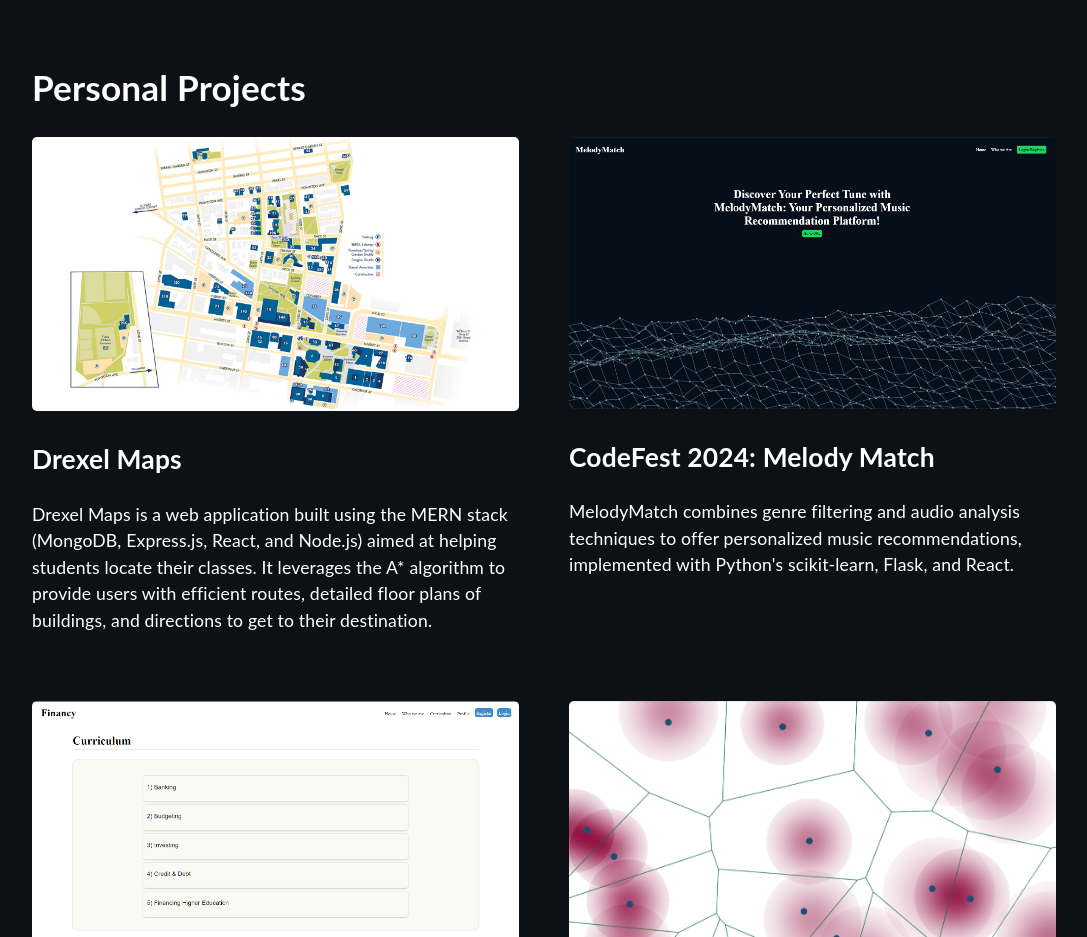
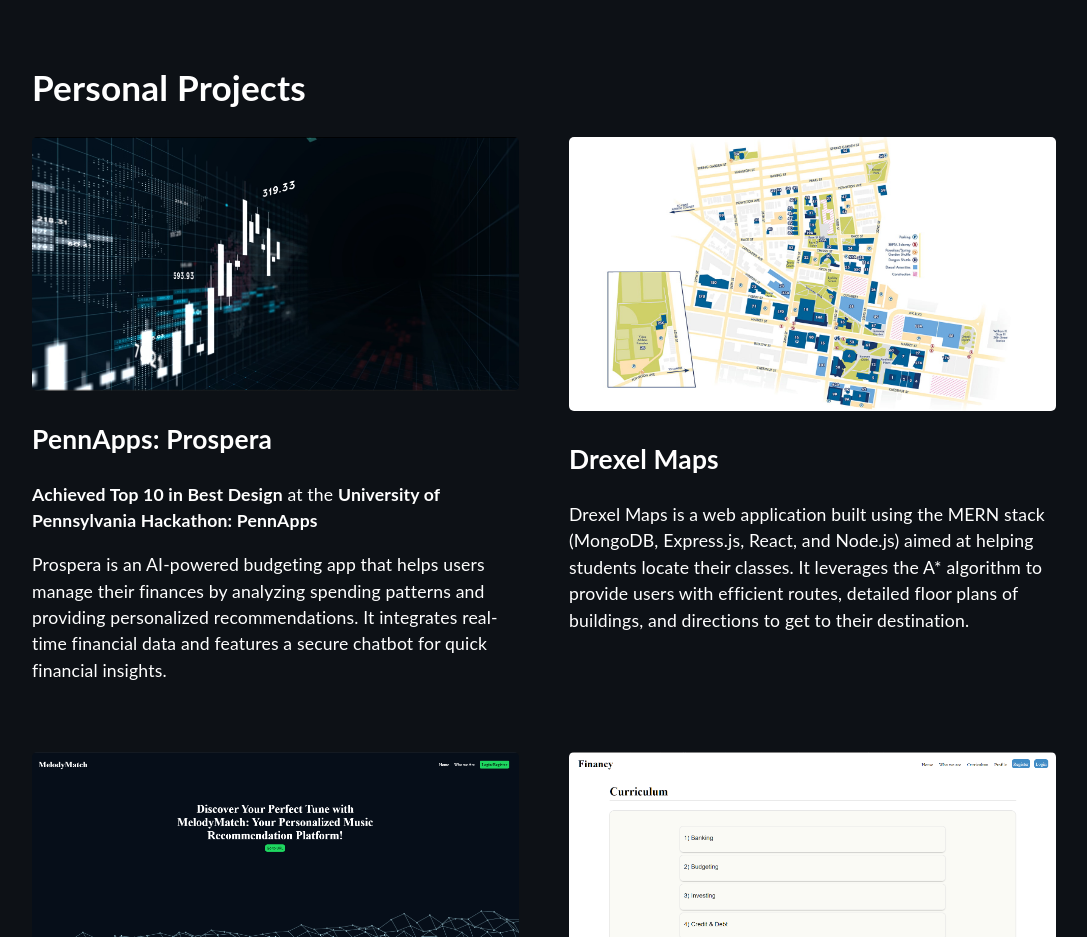
Before and after one commit to Verlias/verlias.github.io, a React (Create React App) app: page / in a window 1280 px wide. Shown: the part 4940-5877 px from the top of the page, without its empty margins (96-1183 px from the left). Built offline with nearby package versions, Linux system fonts and the light colour scheme.

Commit message:
Added prospera to project section

```diff
--- a/src/components/Project.tsx
+++ b/src/components/Project.tsx
@@ -3,6 +3,7 @@
 import MelodyMatch from '../assets/images/MelodyMatch.png';
 import Financy from '../assets/images/Financy.png';
 import STGNN from '../assets/images/STGNN.png';
+import Prospera from '../assets/images/Prospera.png';
 import '../assets/styles/Project.scss';
 
 function Project() {
@@ -10,6 +11,11 @@
     <div className="projects-container" id="projects">
         <h1>Personal Projects</h1>
         <div className="projects-grid">
+            <div className="project">
+                <a href="https://github.com/Verlias/PennApps2025-Prospera" target="_blank" rel="noreferrer"><img src={Prospera} className="zoom" alt="thumbnail" width="100%"/></a>
+                <a href="https://github.com/Verlias/PennApps2025-Prospera" target="_blank" rel="noreferrer"><h2>PennApps: Prospera</h2></a>
+                <p><b>Achieved Top 10 in Best Design</b> at the <b>University of Pennsylvania Hackathon: PennApps</b></p>
+                <p>Prospera is an AI-powered budgeting app that helps users manage their finances by analyzing spending patterns and providing personalized recommendations. It integrates real-time financial data and features a secure chatbot for quick financial insights.</p>            </div>
             <div className="project">
                 <a href="https://github.com/Verlias/DrexelMaps" target="_blank" rel="noreferrer"><img src={DrexelMaps} className="zoom" alt="thumbnail" width="100%"/></a>
                 <a href="https://github.com/Verlias/DrexelMaps" target="_blank" rel="noreferrer"><h2>Drexel Maps</h2></a>
```
Also changed, not shown: src/assets/images/Prospera.png (added).
